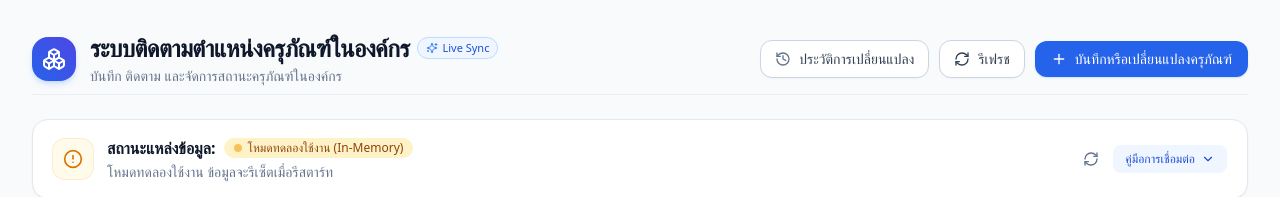
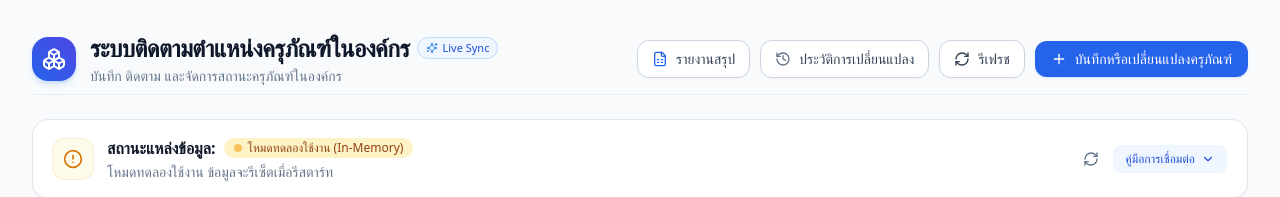
Before and after one commit to PB-DE/test_crud, a Next.js app: page / in a window 1280 px wide. Shown: the top 197 px of the page. Built offline with nearby package versions, Linux system fonts and the light colour scheme.

Commit message:
feat(report): integrate ReportModal button and state into DashboardView

```diff
--- a/src/components/DashboardView.tsx
+++ b/src/components/DashboardView.tsx
@@ -8,6 +8,7 @@ import {
   Sparkles,
   History,
   ExternalLink,
+  FileSpreadsheet,
 } from 'lucide-react';
 import { AssetRecord, AssetLogRecord } from '@/lib/types';
 import {
@@ -22,6 +23,7 @@ import { RecordTable } from '@/components/RecordTable';
 import { RecordModal, RecordModalFormData } from '@/components/RecordModal';
 import { DeleteDialog } from '@/components/DeleteDialog';
 import { LogHistoryModal } from '@/components/LogHistoryModal';
+import { ReportModal } from '@/components/ReportModal';
 import { Toast, ToastProps } from '@/components/Toast';
 
 export default function DashboardView() {
@@ -57,6 +59,9 @@ export default function DashboardView() {
   const [historyTargetAsset, setHistoryTargetAsset] = useState<AssetRecord | null>(null);
   const [historyLogs, setHistoryLogs] = useState<AssetLogRecord[]>([]);
   const [isLoadingLogs, setIsLoadingLogs] = useState(false);
+
+  // Status report modal state
+  const [isReportModalOpen, setIsReportModalOpen] = useState(false);
 
   // Toast notification state
   const [toast, setToast] = useState<Omit<ToastProps, 'onDismiss'> | null>(null);
@@ -348,7 +353,18 @@ export default function DashboardView() {
           </div>
 
           {/* Action buttons */}
-          <div className="flex items-center gap-2.5 self-start sm:self-auto">
+          <div className="flex items-center gap-2.5 self-start sm:self-auto flex-wrap sm:flex-nowrap">
+            <button
+              type="button"
+              onClick={() => setIsReportModalOpen(true)}
+              className="inline-flex items-center gap-2 px-3.5 py-2 text-xs sm:text-sm font-medium text-slate-700 bg-white border border-slate-300 rounded-xl hover:bg-slate-50 hover:text-slate-900 hover:border-slate-400 shadow-2xs transition-all active:scale-[0.98] cursor-pointer focus:outline-none focus-visible:ring-2 focus-visible:ring-blue-500/30"
+              title="ดูรายงานสรุปจำนวนครุภัณฑ์แยกตามสถานะ และส่งออกเป็น PDF"
+            >
+              <FileSpreadsheet className="w-4 h-4 text-blue-600" />
+              <span className="hidden sm:inline">รายงานสรุป</span>
+              <span className="sm:hidden">รายงาน</span>
+            </button>
+
             <button
               type="button"
               onClick={() => handleOpenHistory()}
@@ -463,6 +479,13 @@ export default function DashboardView() {
         }}
       />
 
+      {/* Asset Status Summary Report Modal */}
+      <ReportModal
+        isOpen={isReportModalOpen}
+        onClose={() => setIsReportModalOpen(false)}
+        records={records}
+      />
+
       {/* Footer */}
       <footer className="border-t border-slate-200/80 bg-white py-4 mt-auto">
         <div className="max-w-7xl mx-auto px-4 sm:px-6 lg:px-8 flex flex-col sm:flex-row items-center justify-between gap-2 text-xs text-slate-500">
```
